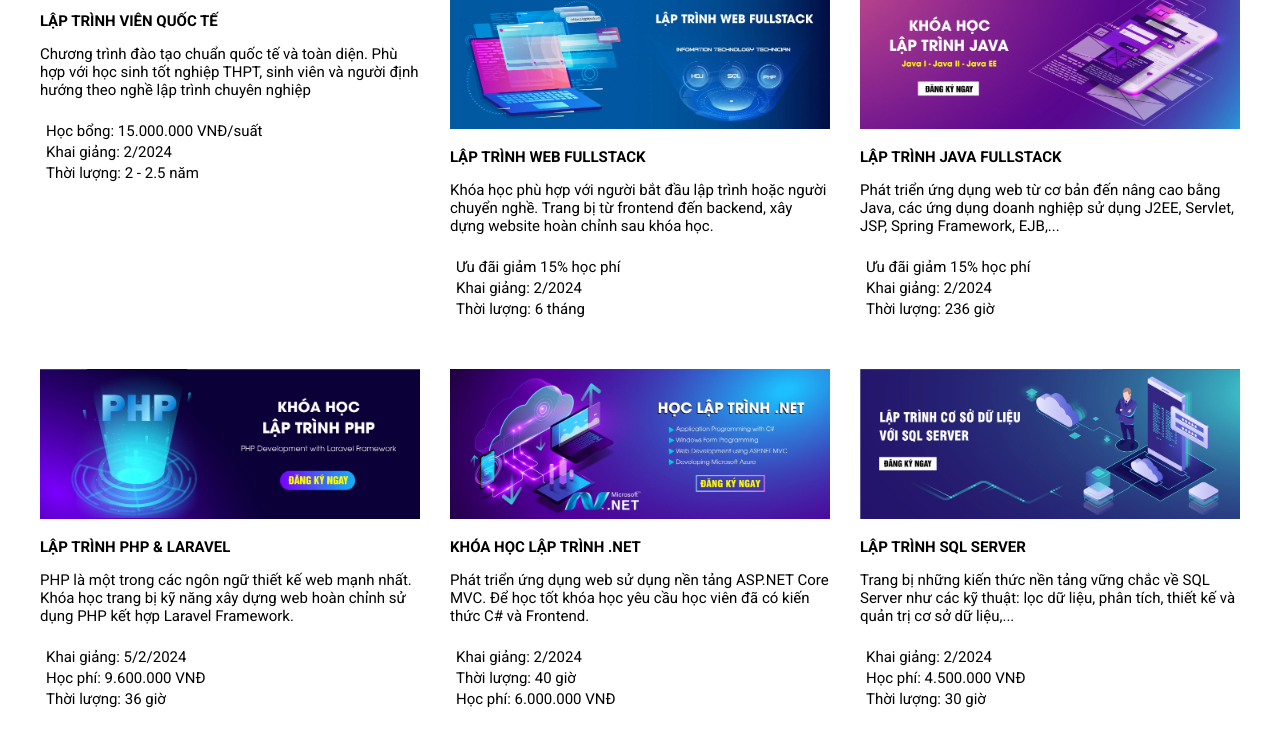
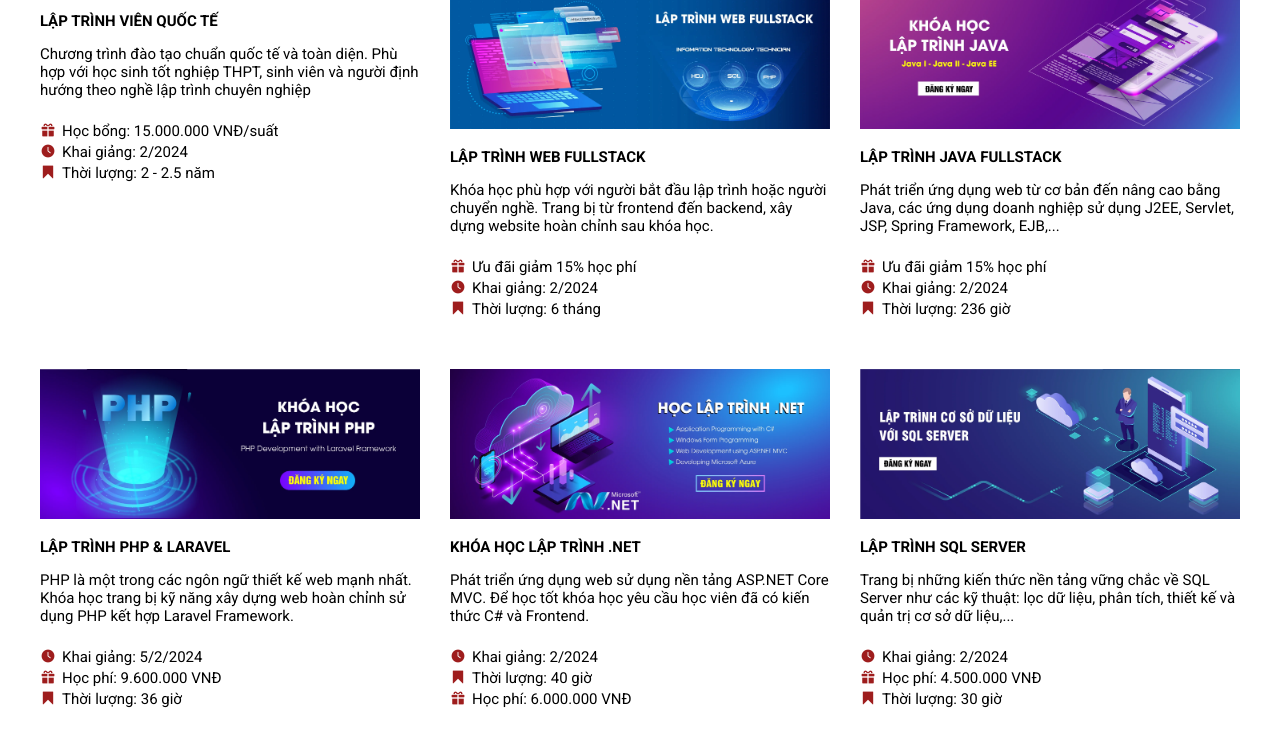
Before and after one commit to PHai237/2024_CSE391_NentangWeb, a plain HTML site: page TH1_B2/html/index.html in a window 1280 px wide. Shown: the part 94-840 px from the top of the page. Drawn offline with Linux system fonts and the light colour scheme.

Commit message:
new file

```diff
--- a/TH1_B2/css/link.css
+++ b/TH1_B2/css/link.css
@@ -3,8 +3,6 @@
     width: 1200px;
     display: flex;
     flex-direction: column;
-    left: 5%;
-    right: 7%;
     font-family: "Roboto", sans-serif;
     margin: 0 auto;
 }
@@ -188,19 +186,19 @@ h3{
 } */
 
 .gift{
-    content: url(/web/img/icons/gift.png);
+    content: url(/TH1_B2/img/icons/gift.png);
     margin: 0 6px 0 0;
     cursor: pointer;
 }
 
 .time{
-    content: url(/web/img/icons/time.png);
+    content: url(/TH1_B2/img/icons/time.png);
     margin: 0 6px 0 0;
     cursor: pointer;
 }
 
 .bookmark{
-    content: url(/web/img/icons/bookmark.png);
+    content: url(/TH1_B2/img/icons/bookmark.png);
     margin: 0 6px 0 0;
     cursor: pointer;
 }
```
Also changed, not shown: TH1_B5/html/index.html (added, +11 -0 lines), TH1_B5/css/link.css (added).
